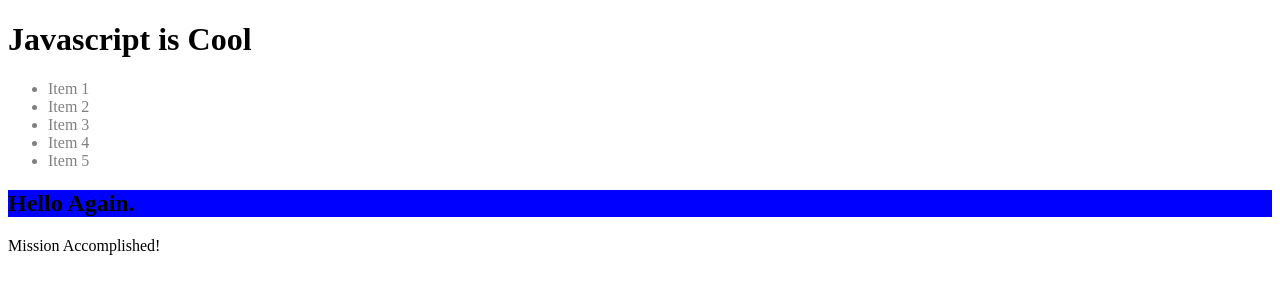
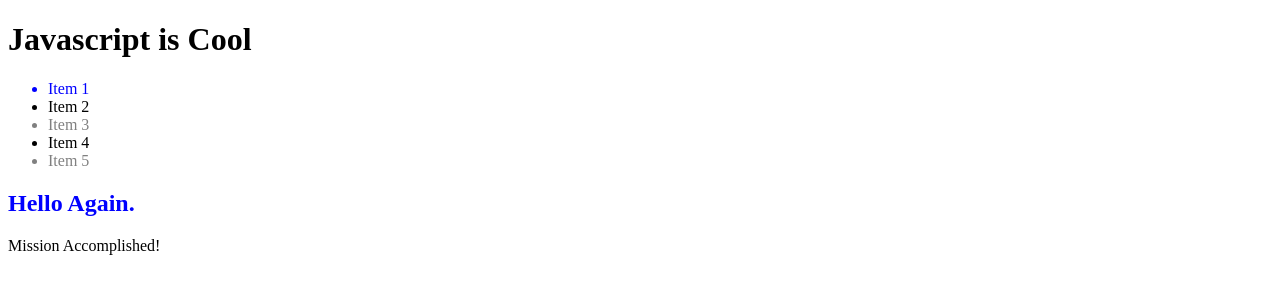
Before and after one commit to ksbleek/codeup-web-exercises, a plain HTML site: page dom-query-js.html in a window 1280 px wide. Drawn offline with Linux system fonts and the light colour scheme.

Commit message:
finished dom-query-js exercise

```diff
--- a/dom-query-js.html
+++ b/dom-query-js.html
@@ -36,13 +36,19 @@
   const subHeader = document.getElementById("sub-header");
 
   // TODO: Set the text color of subHeader to blue
-  subHeader.style.background = "blue";
+  subHeader.style.color = "blue";
   // TODO: Uncomment the next line and get all list items
-  const listItems = document.querySelectorAll("ul");
+  const listItems = document.querySelectorAll("li");
 
   // TODO: Set text color on every other list item to grey
   for (let i = 0; i < listItems.length; i++) {
-    listItems[i].style.color = "grey"
+    if (i % 2 === 0){
+      listItems[i].style.color = "grey"
+    }
+    const dbid = listItems[i].getAttribute("data-dbid")
+    if(dbid == 1){
+      listItems[i].style.color = "blue";
+    }
   }
   // TODO: Set text color of li with dbid = 1 to blue
 
```
